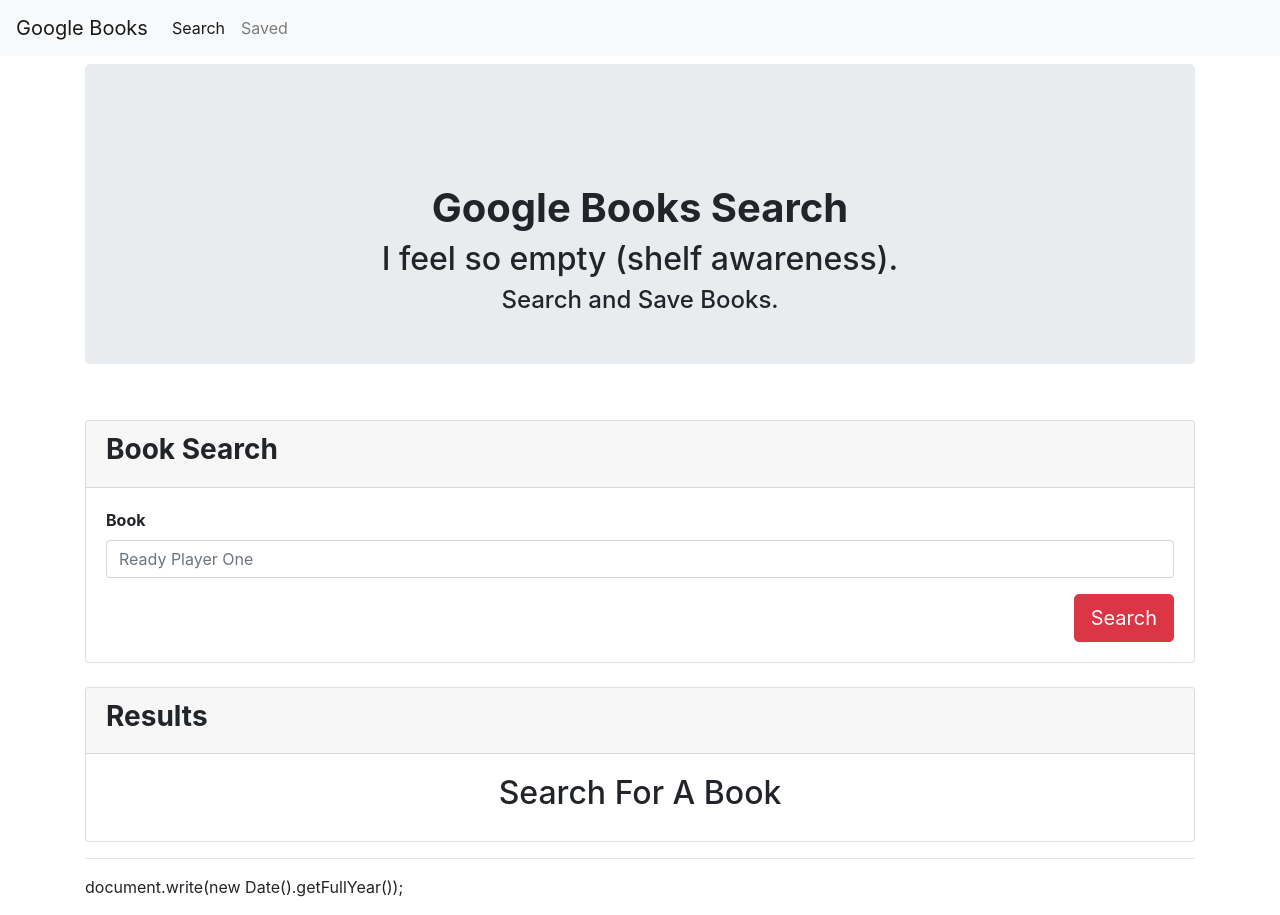
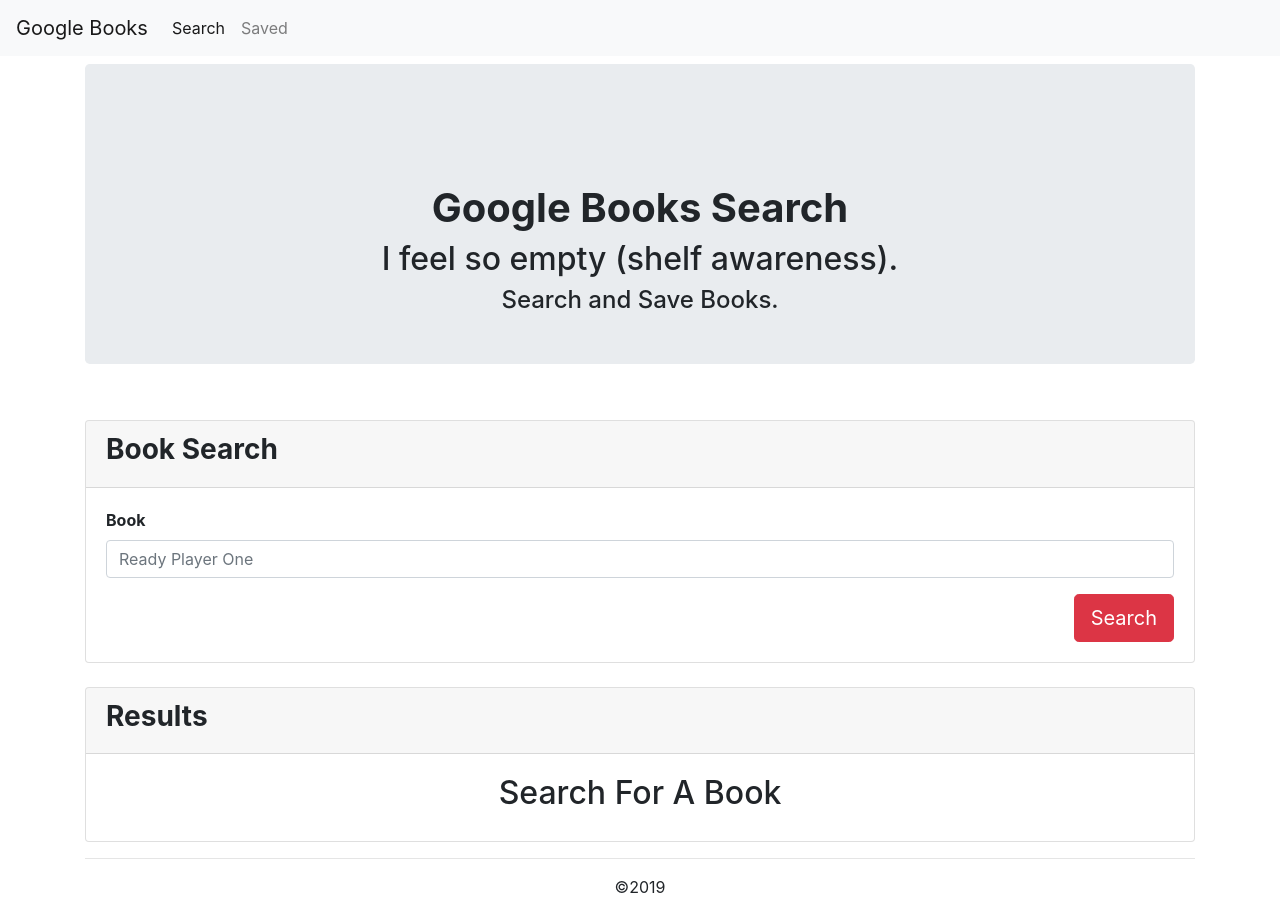
Before and after one commit to keekscodes/books-search, a React (Create React App) app in the folder client/: page / in a window 1280 px wide. Built offline with nearby package versions, Linux system fonts and the light colour scheme.

Commit message:
fixed date and centered

```diff
--- a/client/src/components/Footer/index.js
+++ b/client/src/components/Footer/index.js
@@ -5,8 +5,8 @@
   return (
     <footer>
       <hr />
-      <p className="pull-right">
-      document.write(new Date().getFullYear());
+      <p className="text-center">
+      &copy;2019
       </p>
     </footer>
   );
```
